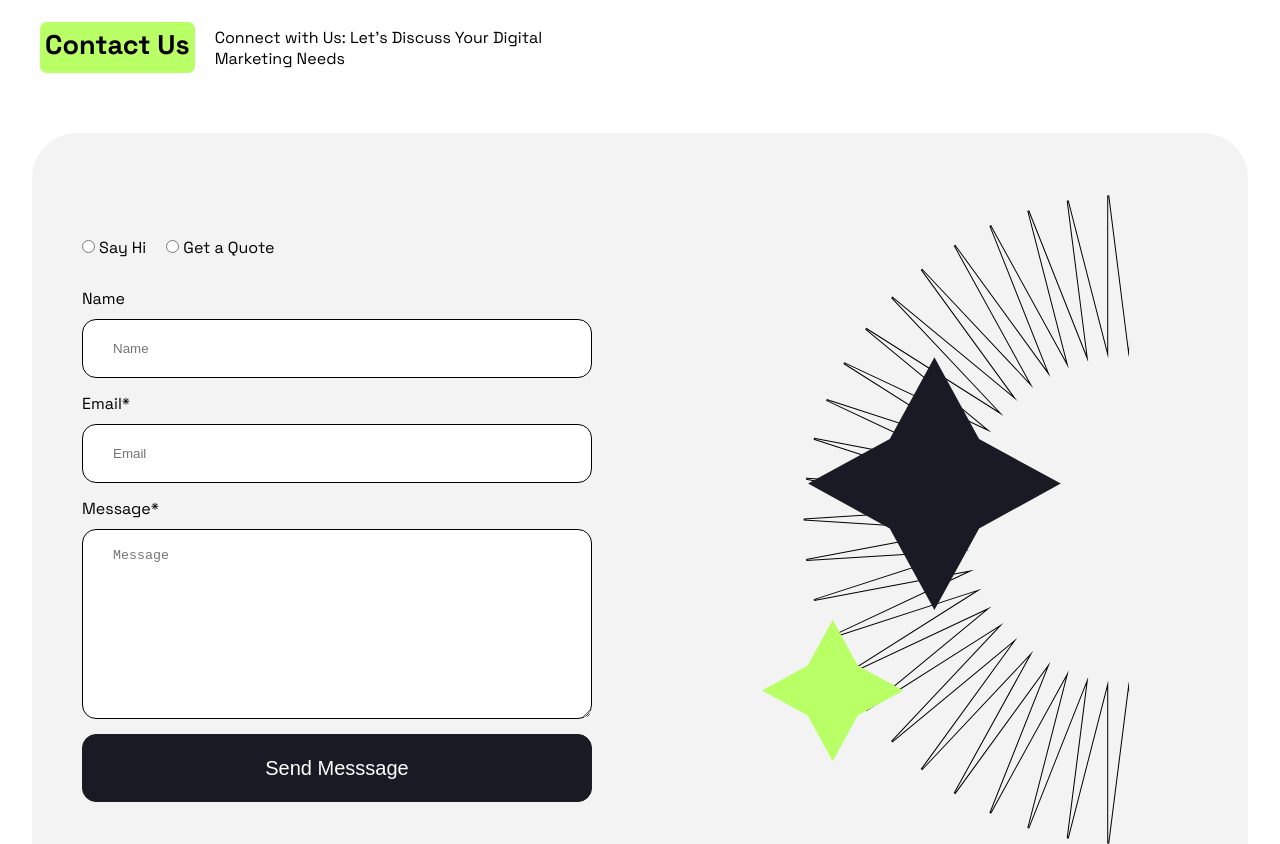
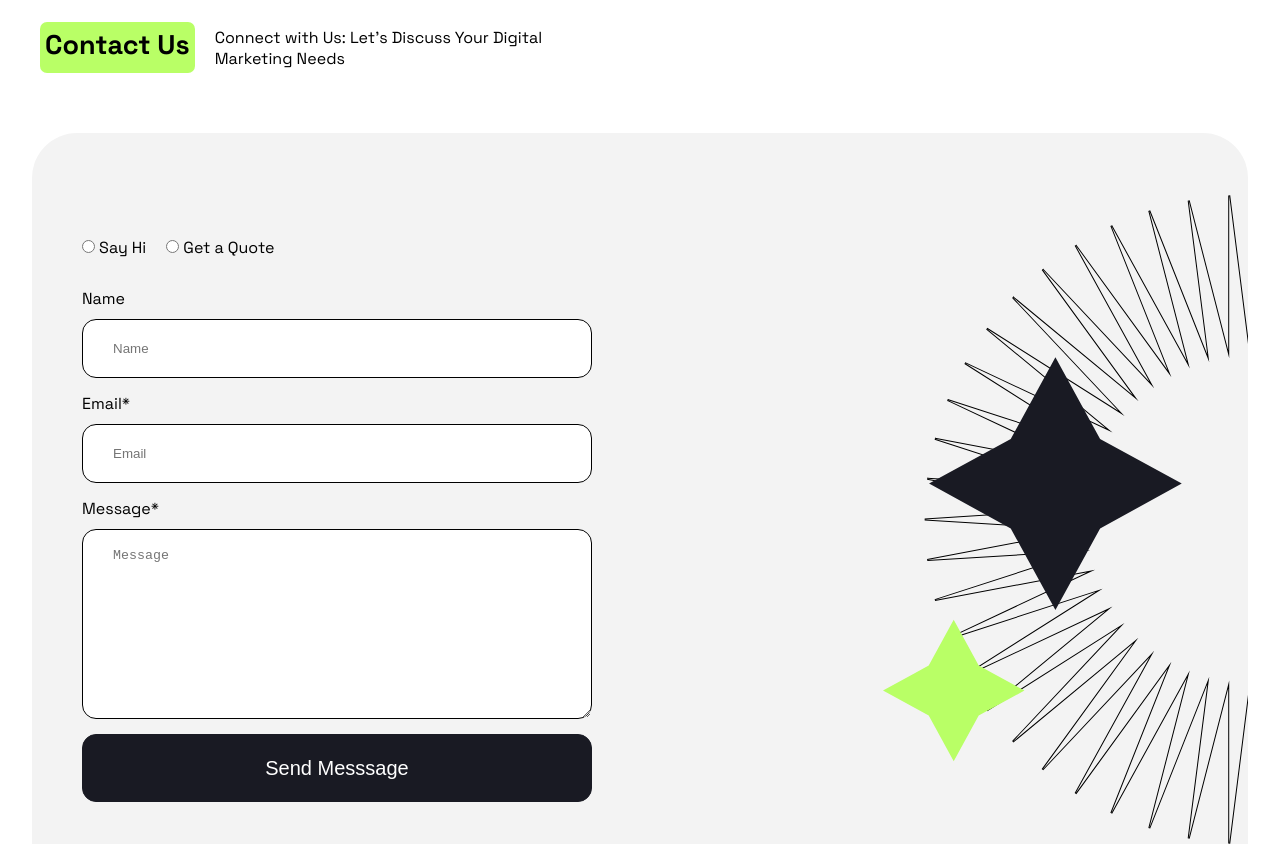
Before and after one commit to Nuga25/Positivus, a plain HTML site: page index.html in a window 1280 px wide. Shown: the part 6440-7284 px from the top of the page. Drawn offline with Linux system fonts and the light colour scheme.

Commit message:
improved responsiveness

```diff
--- a/style.css
+++ b/style.css
@@ -813,6 +813,7 @@ form > button {
   display: flex;
   align-items: center;
   position: relative;
+  overflow: hidden;
 }
 
 .box15-a {
@@ -827,7 +828,7 @@ form > button {
 .box15-b {
   position: absolute;
   top: 8%;
-  right: 0;
+  right: -10%;
 }
 
 .footer {
```
